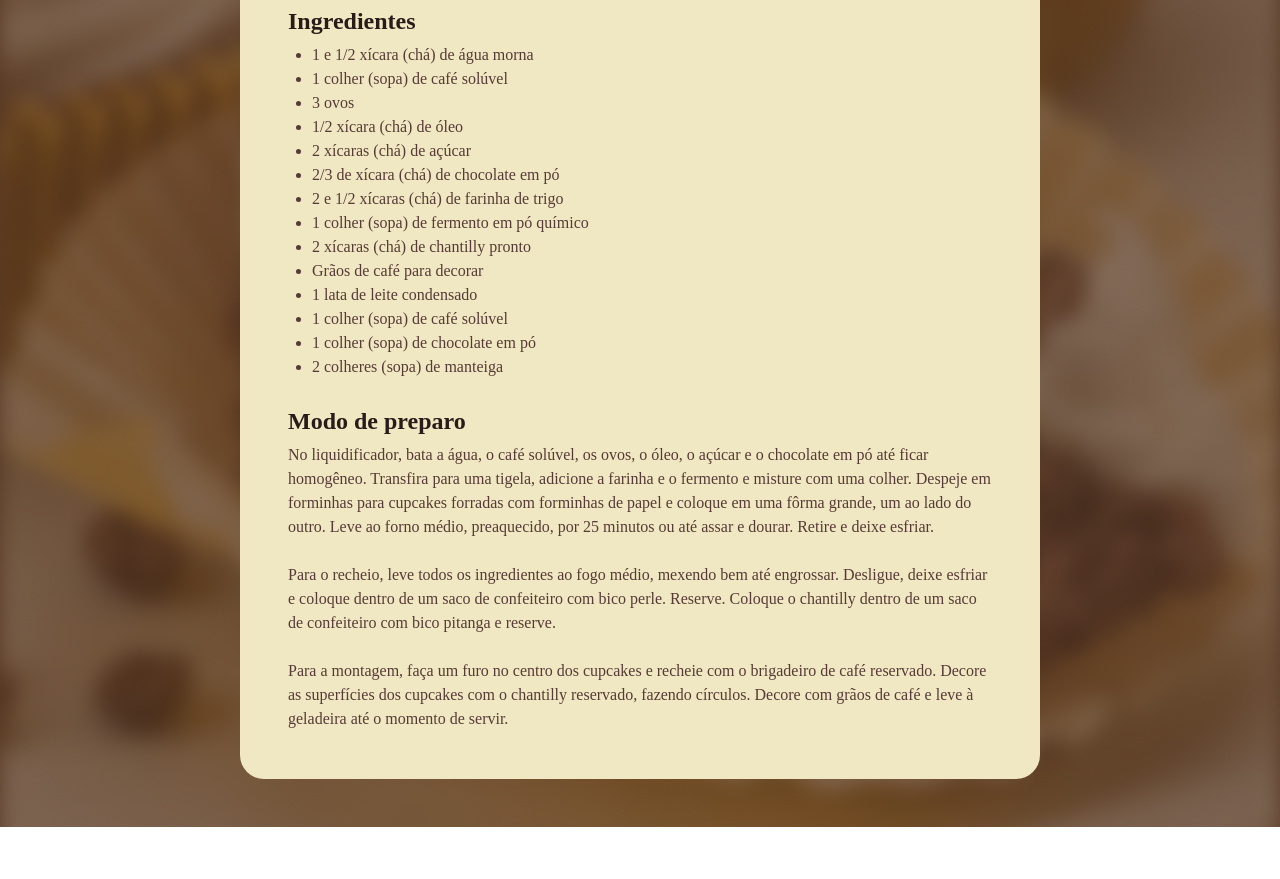
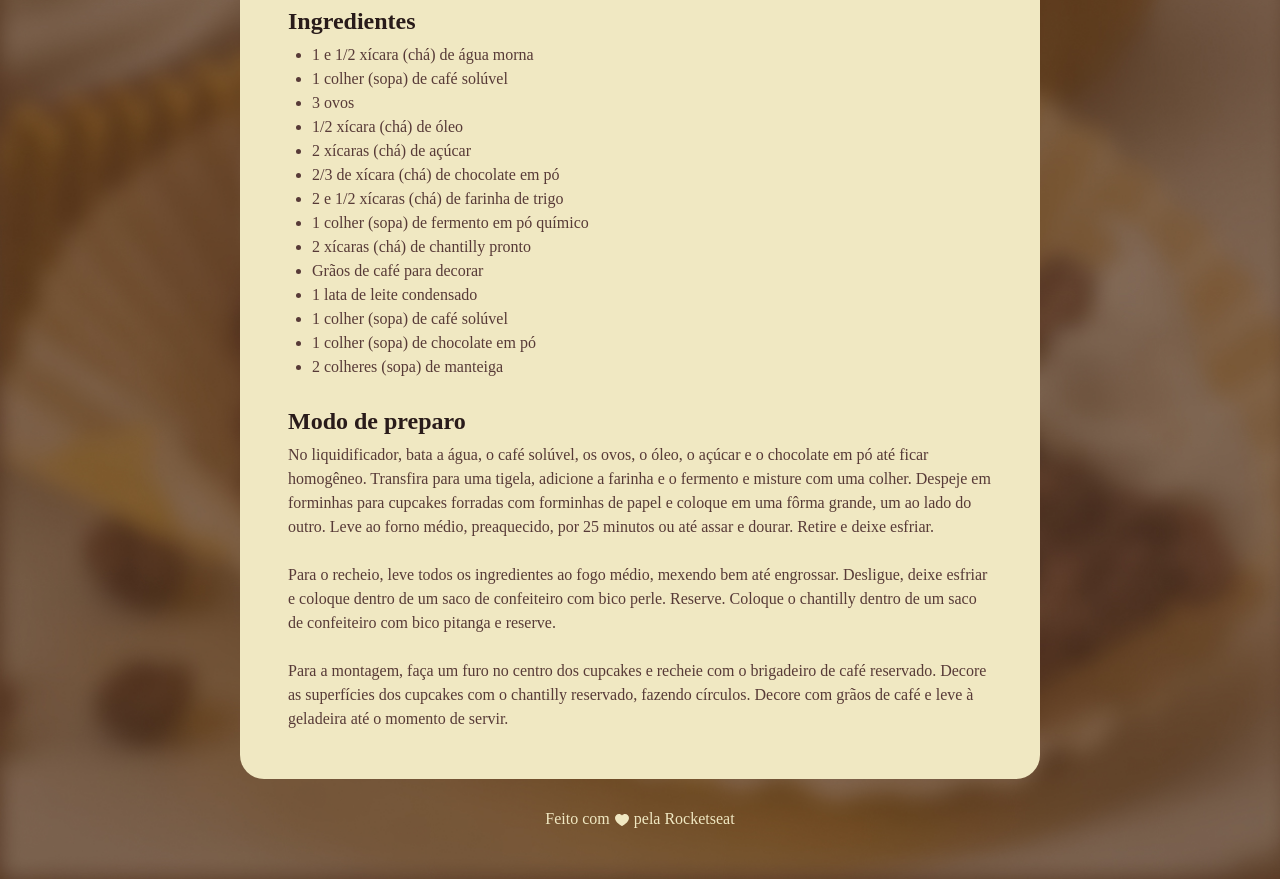
Before and after one commit to andreskull2/projeto-pagina-receita, a plain HTML site: page index.html in a window 1280 px wide. Shown: the part 720-1599 px from the top of the page. Before the commit the page ends 1547 px from the top, so only its background shows below. Drawn offline with Linux system fonts and the light colour scheme; a web font is replaced by a local one.

Commit message:
adicionando footer

```diff
--- a/index.html
+++ b/index.html
@@ -70,8 +70,9 @@
                 </p>
             </section>
         </main>
-
-
     </div>
+    <footer>
+        Feito com <img src="assets/heart.svg" alt="Coraçãozinho fofinho"> pela Rocketseat
+    </footer>
 </body>
 </html>
--- a/style.css
+++ b/style.css
@@ -20,7 +20,7 @@ body {
     padding: 24px;
     background-color: #F0E8C2;
     border-radius: 24px;
-    margin: 48px auto;
+    margin: 48px auto 28px;
 }
 
 img {
@@ -57,3 +57,13 @@ h1, h2 {
 ul {
     padding-left: 24px;
 }
+
+footer {
+    color: #F0E8C2;
+    text-align: center;
+    padding-bottom: 48px;
+}
+
+footer img {
+    vertical-align: middle;
+}
```
Also changed, not shown: assets/heart.svg (added).
